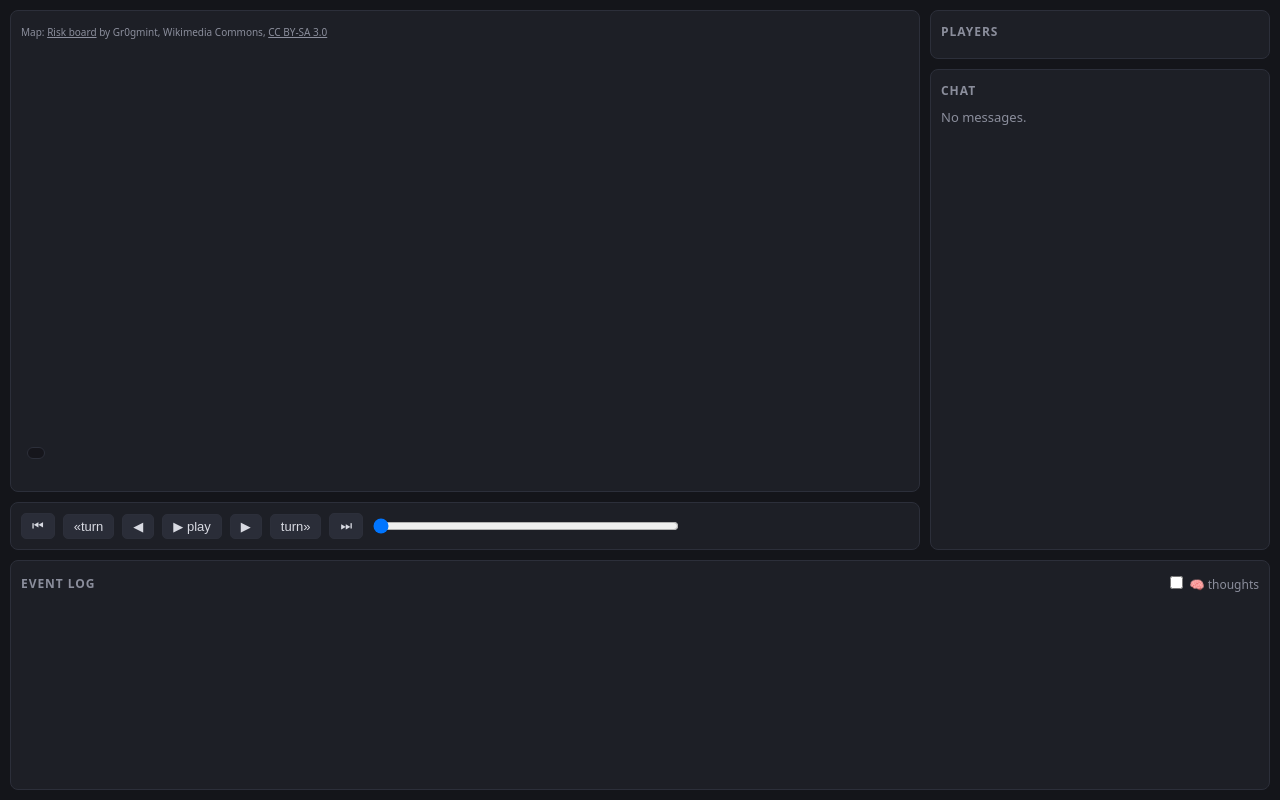
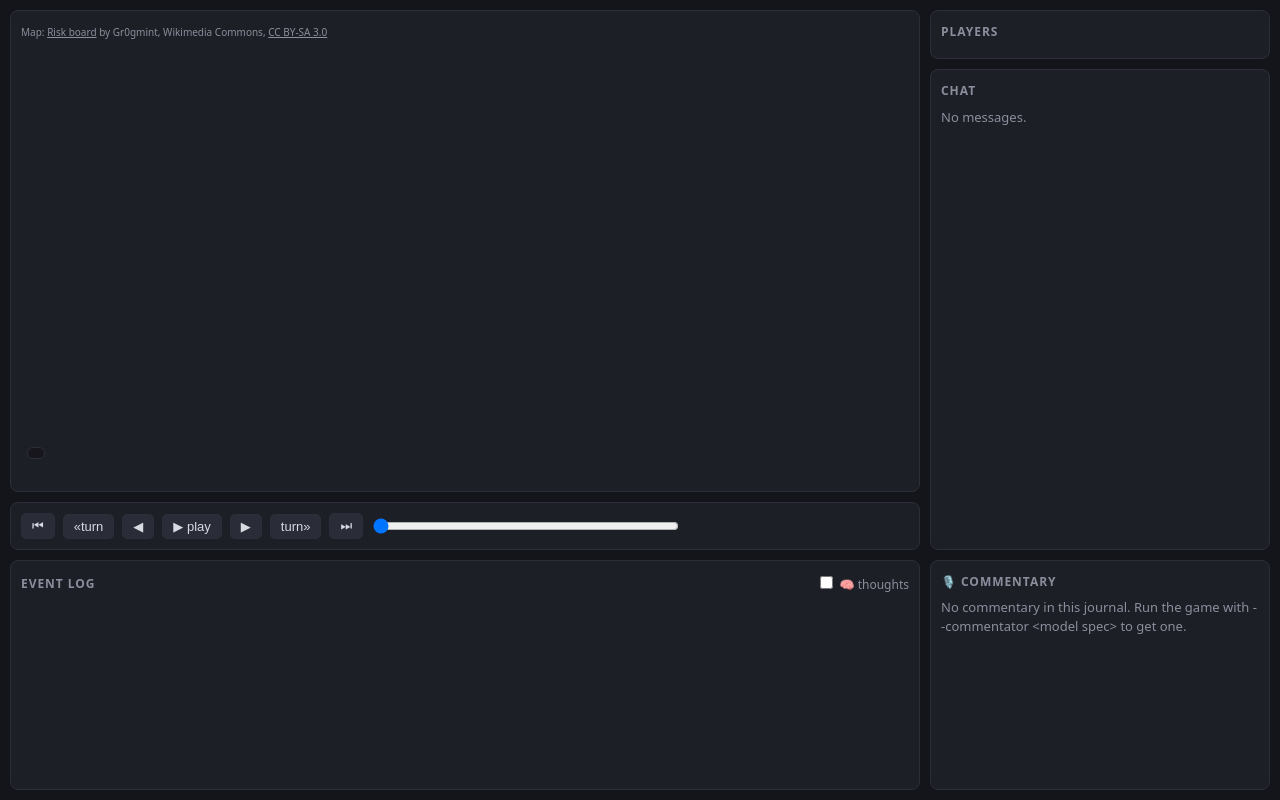
Before and after one commit to jacknurminen/risk-bench, a Python web app: template risk_bench/viewer/templates/game.html.j2 in a window 1280 px wide. Run offline with Jinja, Linux system fonts and the light colour scheme; the template is opened without the code that fills it, so the values that code supplies are empty.

Commit message:
Give commentary its own panel instead of burying it in the event log
Commentary rendered as highlighted lines inside event-log entries was
easy to miss entirely — especially since journals from before the
commentator existed have no commentary records and showed nothing at
all. The bottom-right of the layout (previously the event log's
overflow into the second column) is now a dedicated commentary panel:
a turn-by-turn feed with the behavior tags as chips (hover for the
justification), click-to-jump to the commented turn's step, dimming of
future comments while scrubbing, and autoscroll as new commentary
arrives in live mode. When a journal has no commentary the panel says
so and points at the --commentator option, making the empty case
self-explanatory.

Co-Authored-By: Claude Fable 5 <noreply@anthropic.com>

```diff
--- a/risk_bench/viewer/templates/game.html.j2
+++ b/risk_bench/viewer/templates/game.html.j2
@@ -17,7 +17,14 @@
                           border:1px solid #ffffff44; background:transparent; vertical-align:-1px; }
   #side  { grid-row: 1 / span 2; grid-column: 2; display:flex; flex-direction:column; gap:10px; overflow:hidden; }
   #controls { grid-row: 2; grid-column: 1; display:flex; align-items:center; gap:8px; }
-  #log { grid-row: 3; grid-column: 1 / span 2; }
+  #log { grid-row: 3; grid-column: 1; }
+  #commentaryPanel { grid-row: 3; grid-column: 2; }
+  .comm { margin-bottom:6px; padding:5px 7px; border-radius:6px; background:#2a2415;
+          border-left:2px solid #d8b66a; cursor:pointer; }
+  .comm .meta { font-size:10px; color:var(--dim); }
+  .comm.future { opacity:.3; }
+  .comm .tag { display:inline-block; font-size:10px; color:#14151a; background:#d8b66a;
+               border-radius:3px; padding:0 5px; margin:2px 3px 0 0; }
   h3 { margin:2px 0 8px; font-size:12px; text-transform:uppercase; letter-spacing:.08em; color:var(--dim); }
   #board svg { flex:1; min-height:0; width:100%; height:100%; background:#b9cdd9; border-radius:6px; }
   #board .attribution { font-size:10px; color:var(--dim); margin-top:4px; }
@@ -57,10 +64,6 @@
   .entry .ev { color:var(--dim); padding-left:14px; }
   .entry .thought { display:none; color:#9d92c5; font-style:italic; padding-left:14px; }
   body.showThoughts .entry .thought { display:block; }
-  .entry .commentary { color:#d8b66a; padding:3px 6px 3px 14px; margin:2px 0; background:#2a2415;
-                       border-left:2px solid #d8b66a; border-radius:3px; }
-  .entry .commentary .tag { display:inline-block; font-size:10px; color:#14151a; background:#d8b66a;
-                            border-radius:3px; padding:0 5px; margin:1px 3px 1px 0; }
   #log h3 { display:flex; justify-content:space-between; align-items:center; }
   #log h3 label { text-transform:none; letter-spacing:normal; font-weight:400; cursor:pointer; }
   .banner { padding:4px 8px; border-radius:6px; background:#23252e; margin-bottom:8px; }
@@ -94,6 +97,13 @@
   <div id="log" class="panel">
     <h3>Event log <label><input type="checkbox" id="thoughtsToggle"> 🧠 thoughts</label></h3>
     <div id="entries"></div>
+  </div>
+  <div id="commentaryPanel" class="panel">
+    <h3>🎙️ Commentary</h3>
+    <div id="commentaryFeed">
+      <span id="noCommentary" style="color:var(--dim)">No commentary in this journal.
+        Run the game with --commentator &lt;model spec&gt; to get one.</span>
+    </div>
   </div>
 </div>
 <script>
@@ -268,16 +278,29 @@ function upsertLogEntry(i) {
   const thoughts = GAME.thoughts.filter(thought => thought.step === i)
     .map(thought => `<div class="thought">🧠 ${colorizeNames(thought.player)}: ${richText(thought.text)}</div>`)
     .join("");
-  const commentary = GAME.commentary.filter(comment => comment.step === i)
-    .map(comment => {
-      const tags = comment.tags
-        .map(tag => `<span class="tag" title="${escapeHtml(tag.note)}">${tag.behavior}: ${tag.player}</span>`)
-        .join("");
-      return `<div class="commentary">🎙️ ${richText(comment.text)}${tags ? "<br>" + tags : ""}</div>`;
-    })
-    .join("");
   entry.innerHTML =
-    `<div>${i === 0 ? "Game start: territories dealt" : richText(step.action)}</div>${events}${thoughts}${commentary}`;
+    `<div>${i === 0 ? "Game start: territories dealt" : richText(step.action)}</div>${events}${thoughts}`;
+}
+
+function appendCommentary(fromIndex) {
+  const container = el("commentaryFeed");
+  if (GAME.commentary.length > fromIndex) el("noCommentary")?.remove();
+  for (let i = fromIndex; i < GAME.commentary.length; i++) {
+    const comment = GAME.commentary[i];
+    const div = document.createElement("div");
+    div.className = "comm";
+    div.id = "c-" + i;
+    const tags = comment.tags
+      .map(tag => `<span class="tag" title="${escapeHtml(tag.note)}">${tag.behavior}: ${colorizeNames(tag.player)}</span>`)
+      .join("");
+    div.innerHTML = `<div class="meta">turn ${comment.turn}</div><div>${richText(comment.text)}</div>` +
+      (tags ? `<div>${tags}</div>` : "");
+    div.onclick = () => show(comment.step);
+    container.appendChild(div);
+  }
+  if (LIVE && GAME.commentary.length > fromIndex) {
+    el("commentaryPanel").scrollTop = el("commentaryPanel").scrollHeight;
+  }
 }
 
 function appendLog(fromIndex) {
@@ -304,6 +327,7 @@ function show(newIndex) {
   });
   updateContinentLegend(step);
   GAME.messages.forEach((message, i) => el("m-" + i).classList.toggle("future", message.step > index));
+  GAME.commentary.forEach((comment, i) => el("c-" + i).classList.toggle("future", comment.step > index));
   document.querySelectorAll(".entry.current").forEach(entry => entry.classList.remove("current"));
   const entry = el("e-" + index);
   entry.classList.add("current");
@@ -355,7 +379,7 @@ async function refreshFromJournal() {
   lastFingerprint = fingerprint;
 
   const wasFollowingLatest = index === steps.length - 1;
-  const knownSteps = steps.length, knownMessages = GAME.messages.length;
+  const knownSteps = steps.length, knownMessages = GAME.messages.length, knownCommentary = GAME.commentary.length;
   steps.splice(0, steps.length, ...updated.steps);
   GAME.messages.splice(0, GAME.messages.length, ...updated.messages);
   GAME.thoughts.splice(0, GAME.thoughts.length, ...updated.thoughts);
@@ -363,12 +387,15 @@ async function refreshFromJournal() {
   GAME.result = updated.result;
   appendLog(Math.max(0, knownSteps - 1));
   appendChat(knownMessages);
+  appendCommentary(knownCommentary);
   updateResultBanner();
   el("slider").max = steps.length - 1;
   show(wasFollowingLatest ? steps.length - 1 : index);
 }
 
-buildBoard(); buildContinentLegend(); buildPlayers(); appendChat(0); appendLog(0); show(LIVE ? steps.length - 1 : 0);
+buildBoard(); buildContinentLegend(); buildPlayers();
+appendChat(0); appendLog(0); appendCommentary(0);
+show(LIVE ? steps.length - 1 : 0);
 if (LIVE) setInterval(refreshFromJournal, 1000);
 </script>
 </body>
```
